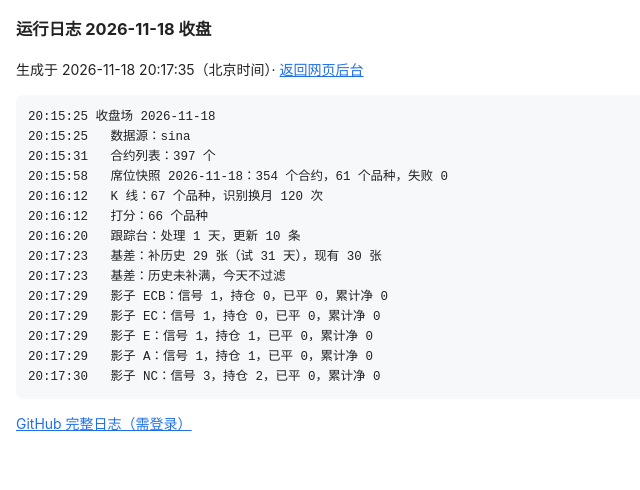
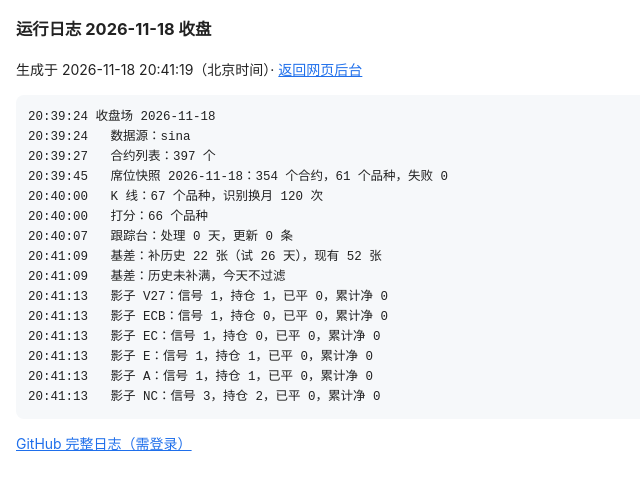
Before and after one commit to yuherantrader-glitch/futures-board, a plain HTML site: page log.html in a window 1280 px wide. Shown: the whole page, without its empty margins (0-640 px from the left). Drawn offline with Linux system fonts and the light colour scheme.

Commit message:
更新 2026-11-18 20:41

```diff
--- a/log.html
+++ b/log.html
@@ -1,14 +1,15 @@
-<!doctype html><meta charset="utf-8"><meta name="viewport" content="width=device-width,initial-scale=1"><title>运行日志</title><style>body{font:14px/1.6 -apple-system,"PingFang SC",sans-serif;margin:16px;color:#222}pre{white-space:pre-wrap;word-break:break-all;background:#f6f8fa;padding:12px;border-radius:8px;font-size:12.5px}a{color:#1f6feb}</style><h3>运行日志 2026-11-18 收盘</h3><p>生成于 2026-11-18 20:17:35（北京时间）· <a href="./">返回网页后台</a></p><pre>20:15:25 收盘场 2026-11-18
-20:15:25   数据源：sina
-20:15:31   合约列表：397 个
-20:15:58   席位快照 2026-11-18：354 个合约，61 个品种，失败 0
-20:16:12   K 线：67 个品种，识别换月 120 次
-20:16:12   打分：66 个品种
-20:16:20   跟踪台：处理 1 天，更新 10 条
-20:17:23   基差：补历史 29 张（试 31 天），现有 30 张
-20:17:23   基差：历史未补满，今天不过滤
-20:17:29   影子 ECB：信号 1，持仓 0，已平 0，累计净 0
-20:17:29   影子 EC：信号 1，持仓 0，已平 0，累计净 0
-20:17:29   影子 E：信号 1，持仓 1，已平 0，累计净 0
-20:17:29   影子 A：信号 1，持仓 1，已平 0，累计净 0
-20:17:30   影子 NC：信号 3，持仓 2，已平 0，累计净 0</pre><p><a href="https://github.com/yuherantrader-glitch/futures-system/actions/runs/44302147616">GitHub 完整日志（需登录）</a></p>
+<!doctype html><meta charset="utf-8"><meta name="viewport" content="width=device-width,initial-scale=1"><title>运行日志</title><style>body{font:14px/1.6 -apple-system,"PingFang SC",sans-serif;margin:16px;color:#222}pre{white-space:pre-wrap;word-break:break-all;background:#f6f8fa;padding:12px;border-radius:8px;font-size:12.5px}a{color:#1f6feb}</style><h3>运行日志 2026-11-18 收盘</h3><p>生成于 2026-11-18 20:41:19（北京时间）· <a href="./">返回网页后台</a></p><pre>20:39:24 收盘场 2026-11-18
+20:39:24   数据源：sina
+20:39:27   合约列表：397 个
+20:39:45   席位快照 2026-11-18：354 个合约，61 个品种，失败 0
+20:40:00   K 线：67 个品种，识别换月 120 次
+20:40:00   打分：66 个品种
+20:40:07   跟踪台：处理 0 天，更新 0 条
+20:41:09   基差：补历史 22 张（试 26 天），现有 52 张
+20:41:09   基差：历史未补满，今天不过滤
+20:41:13   影子 V27：信号 1，持仓 1，已平 0，累计净 0
+20:41:13   影子 ECB：信号 1，持仓 0，已平 0，累计净 0
+20:41:13   影子 EC：信号 1，持仓 0，已平 0，累计净 0
+20:41:13   影子 E：信号 1，持仓 1，已平 0，累计净 0
+20:41:13   影子 A：信号 1，持仓 1，已平 0，累计净 0
+20:41:13   影子 NC：信号 3，持仓 2，已平 0，累计净 0</pre><p><a href="https://github.com/yuherantrader-glitch/futures-system/actions/runs/44305970920">GitHub 完整日志（需登录）</a></p>
```
Also changed, not shown: data.json (+1 -1 lines), index.html (+1 -1 lines), 2 other files.
